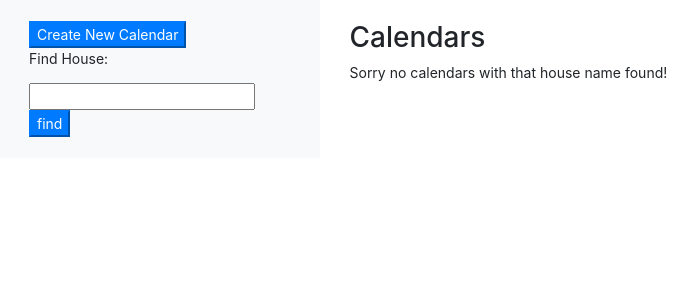
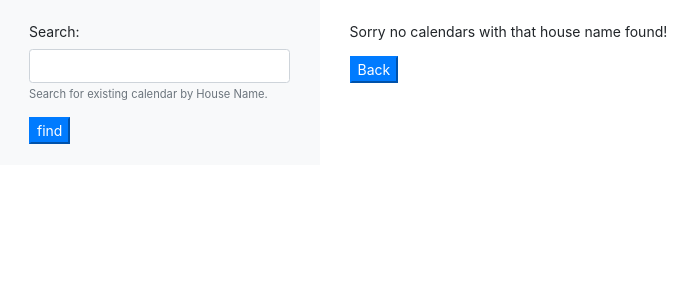
Before and after one commit to LauraJaneStevenson/calendar_app, a Flask app: page /find_calendar in a window 1280 px wide. Shown: the top 300 px of the page, without its empty margins (0-700 px from the left). Run offline with Flask 2, Linux system fonts and the light colour scheme; data that the repository does not hold is empty; some libraries are stand-ins or nearby versions.

Commit message:
created cards on cal_list page

```diff
--- a/server.py
+++ b/server.py
@@ -164,7 +164,7 @@ def show_calendar():
 
         return render_template("calendar.html",user=get_user(session['user_id']))
 
-    return render_template("find_or_create_cal.html",user=get_user(session['user_id']))
+    return render_template("create_cal.html",user=get_user(session['user_id']))
 
 @app.route("/profile/<user_id>")
 def user_profile(user_id):
@@ -458,6 +458,16 @@ def find_calendar():
     # list of calendars with the house name user searched for
     cal_list = Calendar.query.filter(Calendar.house_name == house_name).all()
 
+    # housemates = []
+
+    # for cal in cal_list:
+
+    #     housemates.append(User.query.filter_by(cal_id=cal.cal_id).all())
+
+    # print("\n\n\n\n\n\n\n\n\n\n\n")
+    # print(housemates)
+    # print("\n\n\n\n\n\n\n\n\n\n\n")
+
     return render_template("calendar_list.html",cal_list=cal_list)
 
 
--- a/templates/calendar_list.html
+++ b/templates/calendar_list.html
@@ -4,35 +4,57 @@
 
 {% block side %}
 
-<a href="/create_cal">
-    <button type="button" class="btn-primary">Create New Calendar</button>
-</a>
-<p>Find House: </p>
 <form action="/find_calendar">
-    <input type="text" name="house_name">
+       <div class="form-group">
+              <label for="basicTextInputHelp">Search:</label>
+              <input
+                type="text"
+                class="form-control"
+                id="basicTextInputHelp"
+                name="house_name"
+              >
+              <small class="form-text text-muted">
+                Search for existing calendar by House Name.
+              </small>
+            </div>
         <input type="submit" class="btn-primary" value="find">
 </form>
 
 {% endblock %}
 
 {% block content %}
-<div>
-  <h2>Calendars</h2>
+
 {% if cal_list %}
-
-    <ul>
 {% for cal in cal_list %}
+<div class="col-3">
+<div class="card" style="width: 18rem;">
+  <img src="../static/uploads/calendar.jpg" style="width: 17.9rem;" class="card-img-top" alt="...">
+  <div class="card-body">
+    <h5 class="card-title">{{ cal.house_name }}</h5>
+    <small class="form-text text-muted">ID: {{cal.cal_id}}</small>
+    <button class="request_access btn-primary" id="{{ cal.cal_id }}">Request Access</button>
+  </div>
+  <p class="card-body">Housemates:</p>
+  <ul class="list-group list-group-flush">
+    {% for housemate  in cal.user %}
       <li>
-              {{ cal.house_name }} ({{ cal.cal_id}})
-             <button class="request_access" id="{{ cal.cal_id }}">Request Access</button>
+        <img src="{{ housemate.profile_pic }}" class="rounded-circle" width="30" height="30">
+        <a href="/profile/{{ housemate.user_id }}" id="{{ housemate.user_id }}">
+          {{ housemate.name }}
+        </a>
     </li>
     {% endfor %}
   </ul>
-
+</div>
+</div>
+ {% endfor %}
  {% else %}
          <p>Sorry no calendars with that house name found!</p>
 {% endif %}
-</div>
+ <a href="/create_cal">
+    <button type="button" class="btn-primary">Back</button>
+</a>
+
 <script src='/static/access.js'></script>
 
 {% endblock %}
```
Also changed, not shown: templates/create_cal.html (+15 -5 lines). Lines whose indentation alone changed are shown as unchanged.
